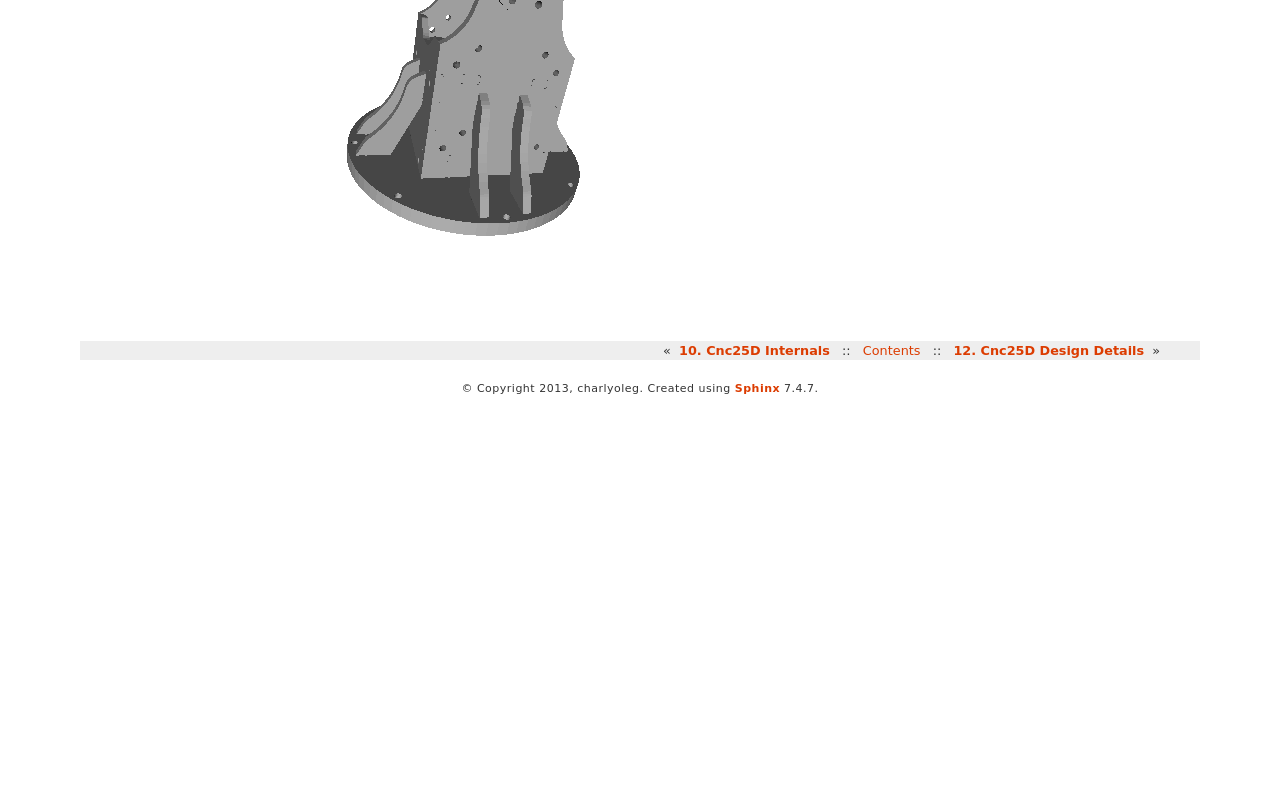
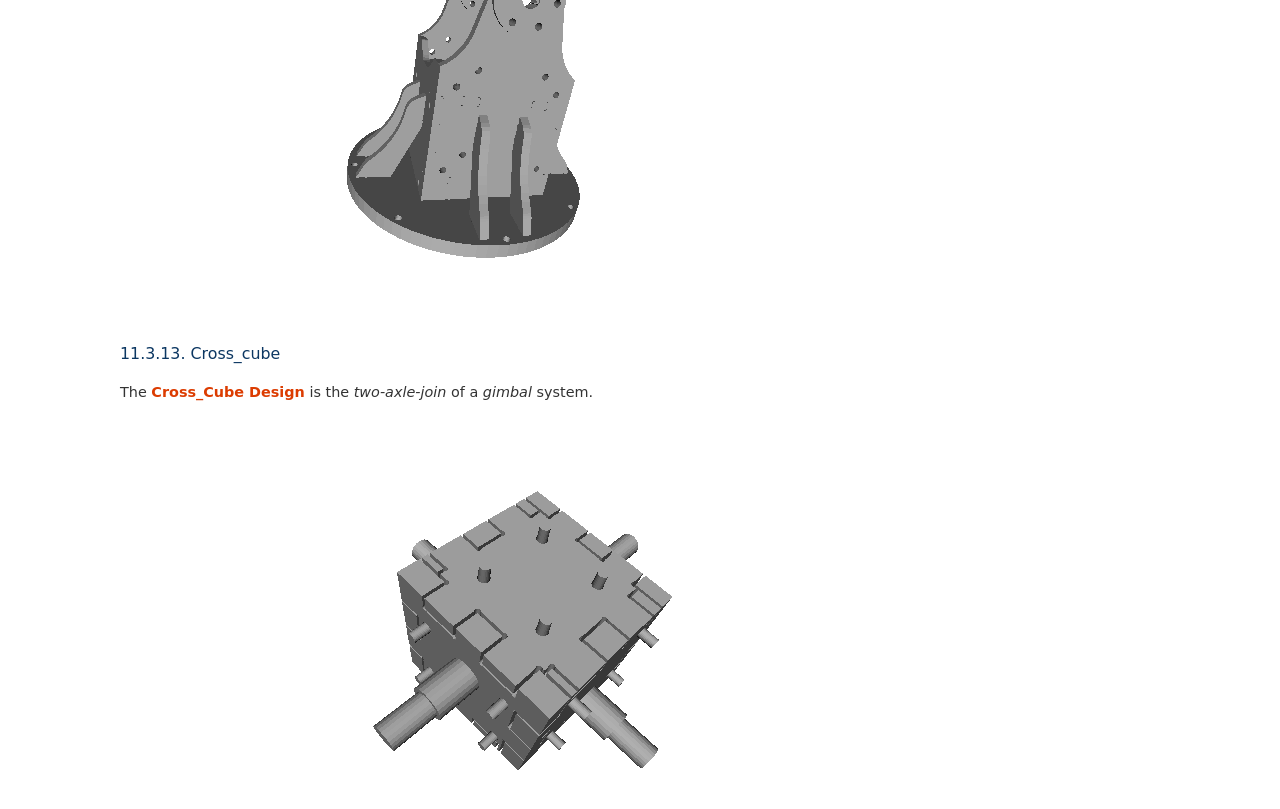
Before and after one commit to charlyoleg/Cnc25D, a Sphinx documentation site: the page built from docs/cnc25d_designs.rst, in a window 1280 px wide and 900 px high, scrolled down 7231 px. Shown: the top 809 px of the window. Built offline with Sphinx 7.4.7, drawn with Linux system fonts in a browser that asks for light colours; formulas are drawn with MathJax 3; before the commit the page ends 7636 px from its top, so only the background shows below that.

Commit message:
[cross_cube] doc done

```diff
--- a/docs/cnc25d_designs.rst
+++ b/docs/cnc25d_designs.rst
@@ -22,6 +22,7 @@ Cnc25D design list
 * :doc:`bell_design`
 * :doc:`bagel_design`
 * :doc:`bell_bagel_assembly`
+* :doc:`cross_cube_design`
 
 Cnc25D design overview
 ======================
@@ -110,3 +111,10 @@ Bell_bagel_assembly
 The :doc:`bell_bagel_assembly` is the assembly of a *bell* piece and two *bagels*.
 
 .. image:: images/bell_bagel_assembly_3d.png
+
+Cross_cube
+----------
+
+The :doc:`cross_cube_design` is the *two-axle-join* of a *gimbal* system.
+
+.. image:: images/cross_cube_3d.png
--- a/docs/cross_cube_design.rst
+++ b/docs/cross_cube_design.rst
@@ -4,7 +4,7 @@ Cross_Cube Design
 
 Ready-to-use parametric *cross_cube* design. It is a cross axle holder for gimbal.
 
-.. .. image:: images/cross_cube_part_example.png
+.. image:: images/cross_cube_part_example.png
 
 To get an overview of the possible *cross_cube* designs that can be generated by *cross_cube()*, run::
 
```
Also changed, not shown: docs/cross_cube_examples.svg (added), docs/images/cross_cube_3d.png (added), docs/images/cross_cube_part_example.png (added).
